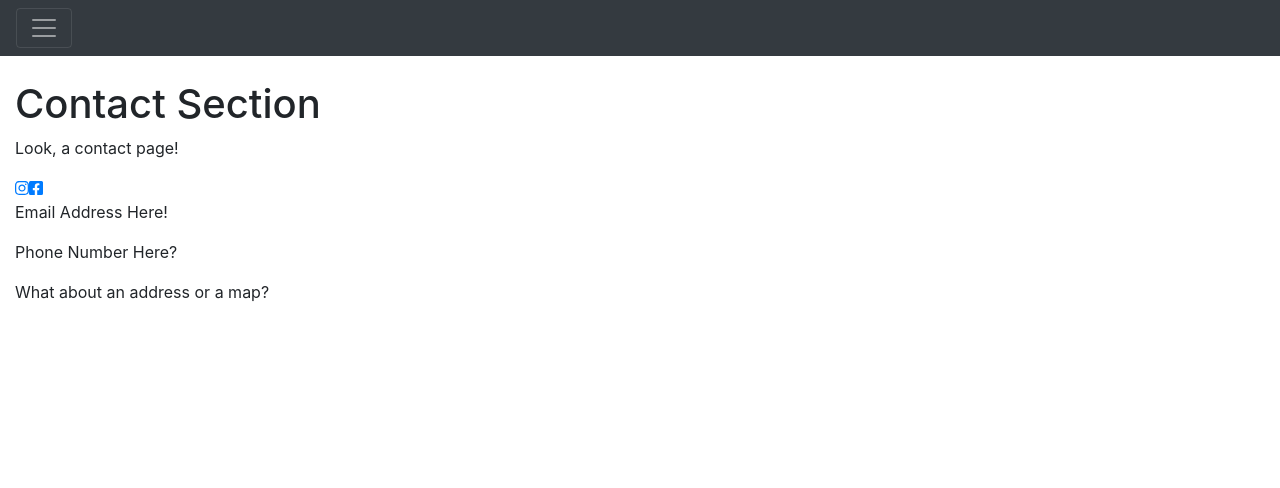
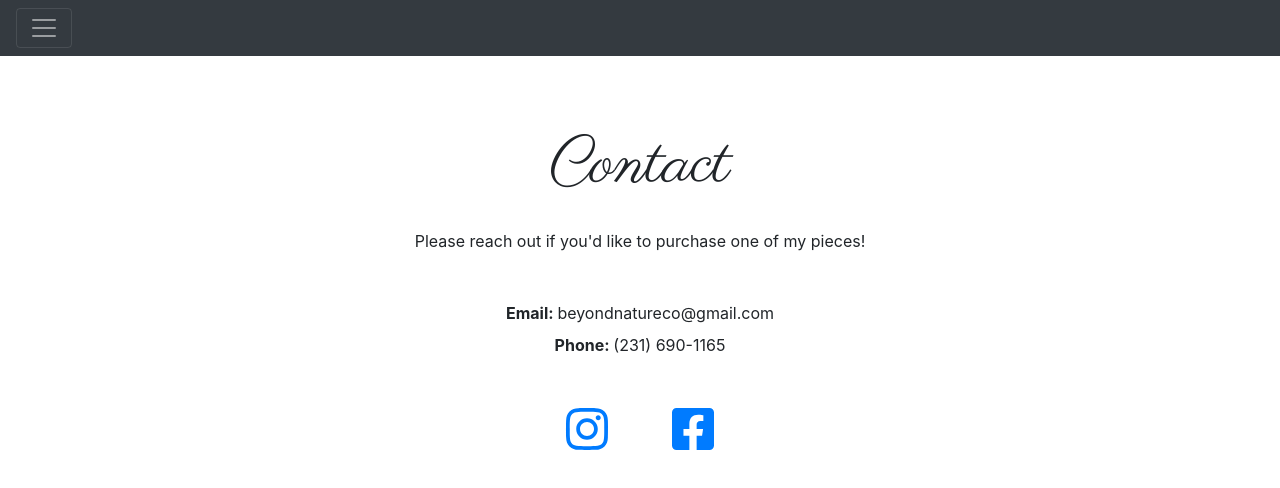
Before and after one commit to lawrencek1992/Beyond-Nature-CO, a React (Create React App) app: page /contact in a window 1280 px wide. Shown: the top 488 px of the page. Built offline with nearby package versions, Linux system fonts and the light colour scheme.

Commit message:
Update contact page

```diff
--- a/src/App.css
+++ b/src/App.css
@@ -10,6 +10,12 @@
 /* .App {
 ????
 } */
+
+#test {
+  background-color: red;
+}
+
+
 /* Home */
 .main-image {
   width: 100%;
@@ -48,4 +54,13 @@
   padding-top: 5em;
 }
 
+#contact-header {
+  font-family: 'Parisienne', cursive;
+  font-size: 4em;
+}
+
+.icon {
+  font-size: 3em;
+}
+
 /* Media queries for responsive design */
--- a/src/components/Contact.js
+++ b/src/components/Contact.js
@@ -1,5 +1,7 @@
 import React from 'react';
 import Container from 'react-bootstrap/Container';
+import Row from 'react-bootstrap/Row';
+import Col from 'react-bootstrap/Col';
 
 import { FontAwesomeIcon } from "@fortawesome/react-fontawesome";
 import { faInstagram } from "@fortawesome/free-brands-svg-icons";
@@ -7,18 +9,31 @@ import { faFacebookSquare } from "@fortawesome/free-brands-svg-icons";
 
 const Contact = () => {
     return (
-        <Container className="contact-container" fluid>
-            <h1>Contact Section</h1>
-            <p>Look, a contact page!</p>
-            <a target="_blank" href="https://www.instagram.com/beyondnatureco/" className="link-info" rel="noreferrer">
-                <FontAwesomeIcon icon={faInstagram} />
-            </a>
-            <a target="_blank" href="https://www.facebook.com/BeyondNatureCO/" className="link-info" rel="noreferrer">
-                <FontAwesomeIcon icon={faFacebookSquare} />
-            </a>
-            <p>Email Address Here!</p>
-            <p>Phone Number Here?</p>
-            <p>What about an address or a map?</p>
+        <Container className="contact-container text-center" fluid>
+            <h1 className="mb-4 mt-5" id="contact-header">Contact</h1>
+            <p className="mb-5 mt-3">Please reach out if you'd like to purchase one of my pieces!</p>
+            <Row className="pb-5">
+                <Col xs={12} className="mb-2">
+                    <b>Email: </b>
+                    beyondnatureco@gmail.com
+                </Col>
+                <Col xs={12}>
+                    <b>Phone: </b>
+                    (231) 690-1165
+                </Col>
+            </Row>
+            <Row>
+                <Col xs={{span: 1, offset: 5}}>
+                    <a target="_blank" href="https://www.instagram.com/beyondnatureco/" className="link-info" rel="noreferrer">
+                        <FontAwesomeIcon icon={faInstagram} className="icon"/>
+                    </a>
+                </Col>
+                <Col xs={1}>
+                    <a target="_blank" href="https://www.facebook.com/BeyondNatureCO/" className="link-info" rel="noreferrer">
+                        <FontAwesomeIcon icon={faFacebookSquare} className="icon"/>
+                    </a>
+                </Col>
+            </Row>
         </Container>
     )
 }
```
